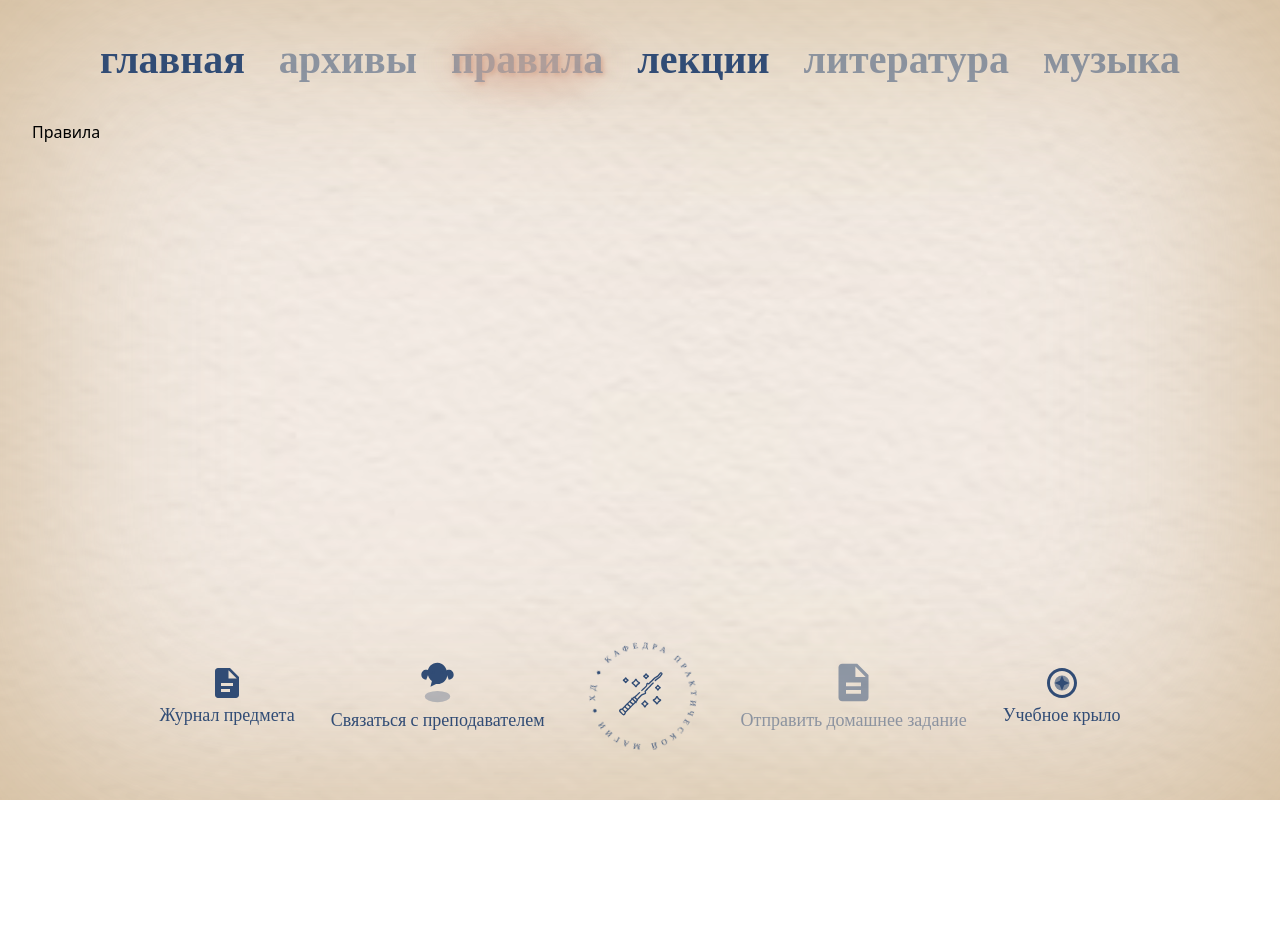
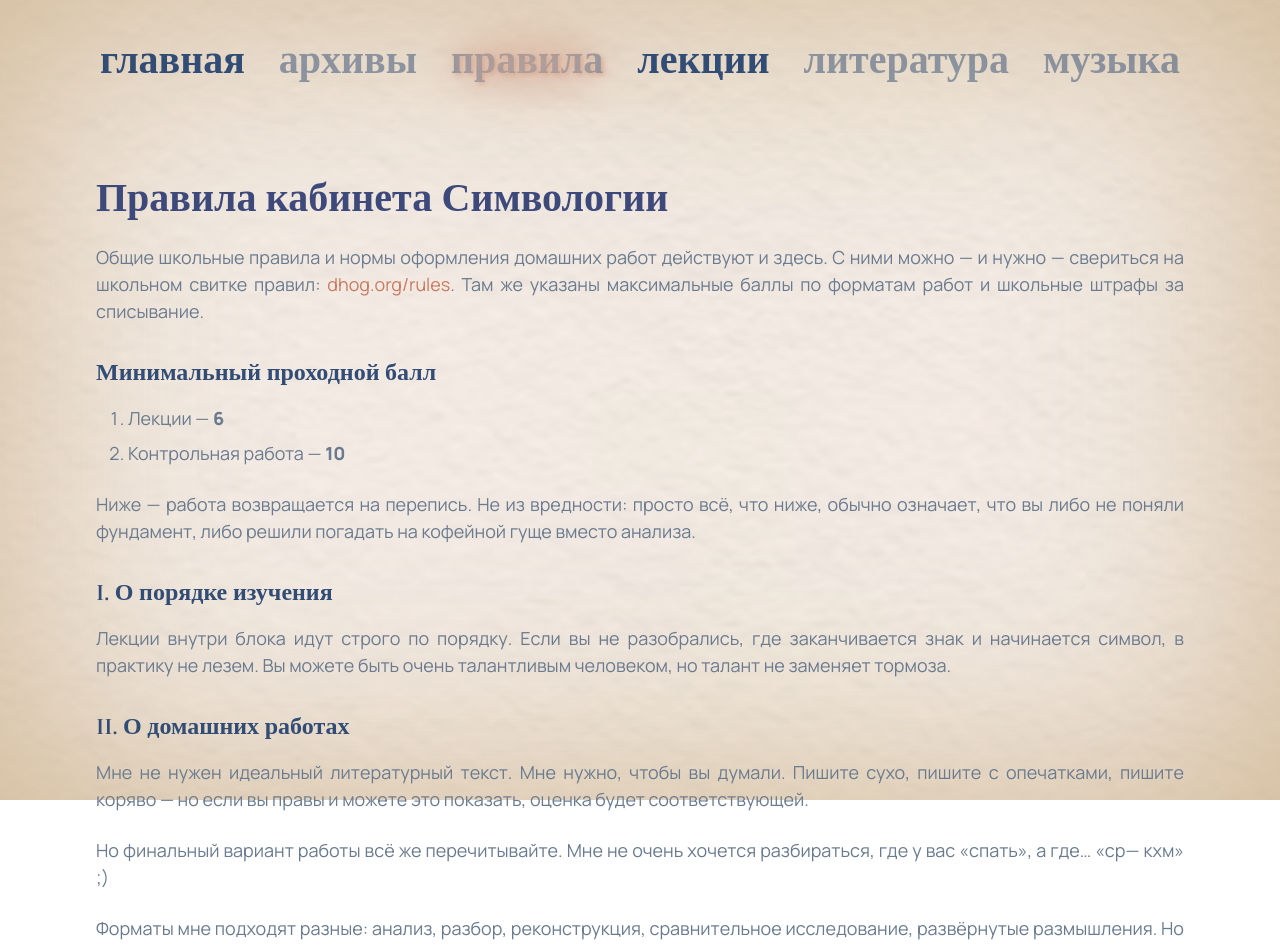
Before and after one commit to EdwyReed/dhog-symbology, a Nuxt app: page /rules in a window 1280 px wide. Shown: the top 946 px of the page. Before the commit the page ends 800 px from the top, so only its background shows below. Built offline with nearby package versions, Linux system fonts and the light colour scheme.

Commit message:
Added rules

```diff
--- a/app/pages/rules.vue
+++ b/app/pages/rules.vue
@@ -1,11 +1,111 @@
 <template>
-  <div>
-    <h1>Правила</h1>
+  <div class="lecture-container">
+    <article class="lecture-content text-justify">
+      <h1 class="lecture-title">
+        Правила кабинета Символогии
+      </h1>
+
+      <p class="lecture-text">
+        Общие школьные правила и нормы оформления домашних работ действуют и здесь. С ними можно — и нужно — свериться на школьном свитке правил: <a href="https://dhog.org/rules" target="_blank" rel="noopener" class="text-terracotta hover:underline">dhog.org/rules</a>. Там же указаны максимальные баллы по форматам работ и школьные штрафы за списывание.
+      </p>
+
+      <h3 class="lecture-h3">
+        Минимальный проходной балл
+      </h3>
+
+      <ol class="list-ordered">
+        <li>Лекции — <span class="font-bold">6</span></li>
+        <li>Контрольная работа — <span class="font-bold">10</span></li>
+      </ol>
+      <br/>
+      <p class="lecture-text">
+        Ниже — работа возвращается на перепись. Не из вредности: просто всё, что ниже, обычно означает, что вы либо не поняли фундамент, либо решили погадать на кофейной гуще вместо анализа.
+      </p>
+
+      <h3 class="lecture-h3">
+        I. О порядке изучения
+      </h3>
+
+      <p class="lecture-text">
+        Лекции внутри блока идут строго по порядку. Если вы не разобрались, где заканчивается знак и начинается символ, в практику не лезем. Вы можете быть очень талантливым человеком, но талант не заменяет тормоза.
+      </p>
+
+      <h3 class="lecture-h3">
+        II. О домашних работах
+      </h3>
+
+      <p class="lecture-text">
+        Мне не нужен идеальный литературный текст. Мне нужно, чтобы вы думали. Пишите сухо, пишите с опечатками, пишите коряво — но если вы правы и можете это показать, оценка будет соответствующей.
+      </p>
+      <br/>
+      <p class="lecture-text">
+        Но финальный вариант работы всё же перечитывайте. Мне не очень хочется разбираться, где у вас «спать», а где… «ср— кхм» ;)
+      </p>
+      <br/>
+      <p class="lecture-text">
+        Форматы мне подходят разные: анализ, разбор, реконструкция, сравнительное исследование, развёрнутые размышления. Но угадайки, «игра в ассоциации» и художественность ради одной лишь красоты — не принимаются.
+      </p>
+
+      <h3 class="lecture-h3">
+        III. О списывании и ИИ
+      </h3>
+
+      <p class="lecture-text">
+        Пересказ лекции без собственного анализа — это низкий балл. Я читаю лекции не ради того, чтобы вы вернули мне мои же слова в красивой обёртке.
+      </p>
+      <br/>
+      <p class="lecture-text">
+        Работы, написанные с помощью ИИ без переработки, легко узнаваемы. Списанные у других студентов — тоже. Такие работы оцениваются в диапазоне <span class="font-bold">0–5 баллов</span>.
+      </p>
+      <br/>
+      <p class="lecture-text">
+        Инструменты можно использовать для структуры, поиска источников и помощи в размышлении — но ответственность за конечную мысль лежит на вас. Символы не разговаривают с программами. Они разговаривают с теми, кто берёт последствия на себя.
+      </p>
+
+      <h3 class="lecture-h3">
+        IV. Об оценивании
+      </h3>
+
+      <p class="lecture-text-bold">
+        Высший балл получают работы, в которых:
+      </p>
+      <ul class="list-unordered">
+        <li>корректно проведён анализ, а не пересказ;</li>
+        <li>видны ваши личные размышления;</li>
+        <li>выводы аргументированы;</li>
+        <li>вопрос качественно раскрыт.</li>
+      </ul>
+      <br/>
+      <p class="lecture-text-bold">
+        Баллы снижаются за:
+      </p>
+      <ul class="list-unordered">
+        <li>путаницу в фундаментальных вещах;</li>
+        <li>угадывание и трактовку без аргументов.</li>
+      </ul>
+      <br/>
+      <p class="lecture-text">
+        Проходной минимум, напомню, — 6. Всё, что ниже, переписывается. Но можете оставить как есть, конечно. Если вам по какой-то причине дорог провал — кто я такой, чтобы мешать большой и странной любви.
+      </p>
+
+      <h3 class="lecture-h3">
+        Связь с преподавателем
+      </h3>
+
+      <p class="lecture-text">
+        Любые вопросы, посетившие вашу ясную голову, отправляйте мне любым удобным вам способом:
+      </p>
+      <br/>
+      <ul class="list-unordered">
+        <li>Личные сообщения на форуме</li>
+        <li>Совиная почта</li>
+      </ul>
+    </article>
   </div>
 </template>
 
 <script setup lang="ts">
+useHead({
+  title: 'Правила кабинета - Симвология'
+})
 </script>
-
-<style scoped>
-</style>
```
